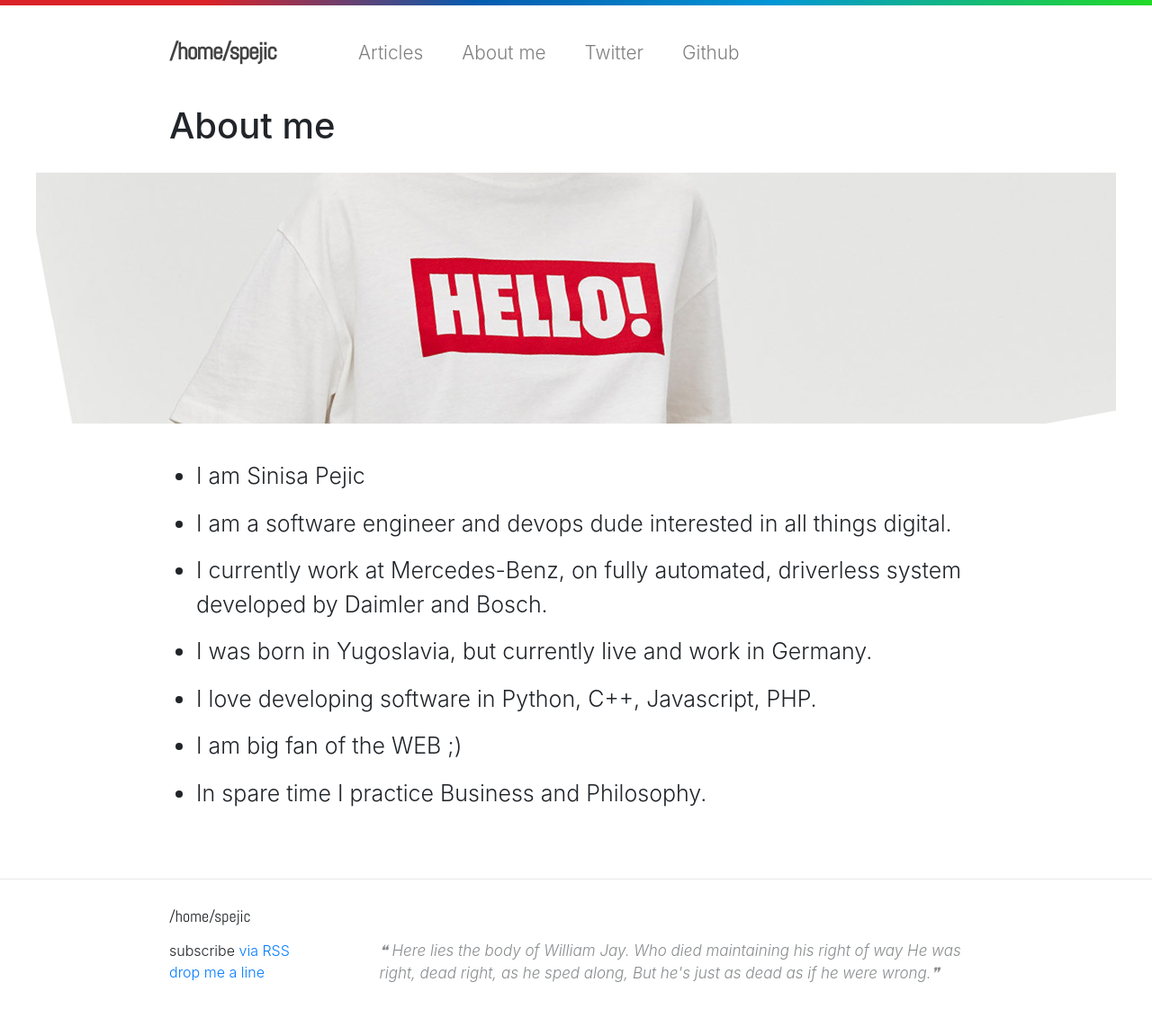
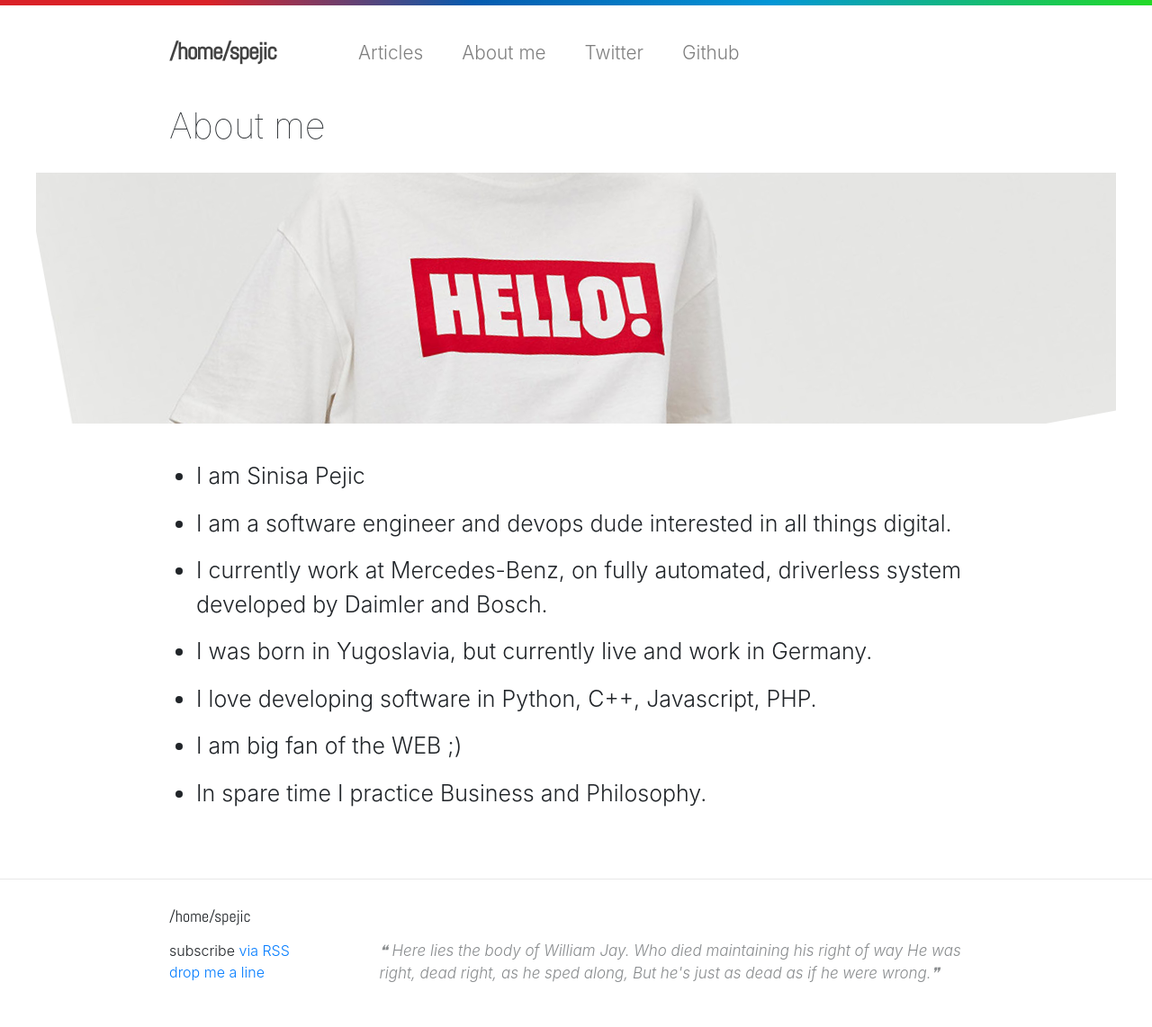
Before and after one commit to spejic88/spejic88.github.io, a Jekyll site: the page built from about.md, in a window 1280 px wide. Shown: the whole page at 90% size. Built offline with Jekyll 4.4.1, drawn with Linux system fonts in a browser that asks for light colours; some web fonts are replaced.

Commit message:
update #3

```diff
--- a/_sass/_layout.scss
+++ b/_sass/_layout.scss
@@ -228,6 +228,10 @@ ul.about-me-list {
 /**
  * Page content
  */
+ .page-title {
+    font-weight: 100;
+ }
+
 .page-content {
     padding: $spacing-unit 0;
 }
@@ -273,6 +277,7 @@ ul.about-me-list {
     font-size: 42px;
     letter-spacing: -1px;
     line-height: 1;
+    font-weight: 100;
 
     @include media-query($on-laptop) {
         font-size: 36px;
```
